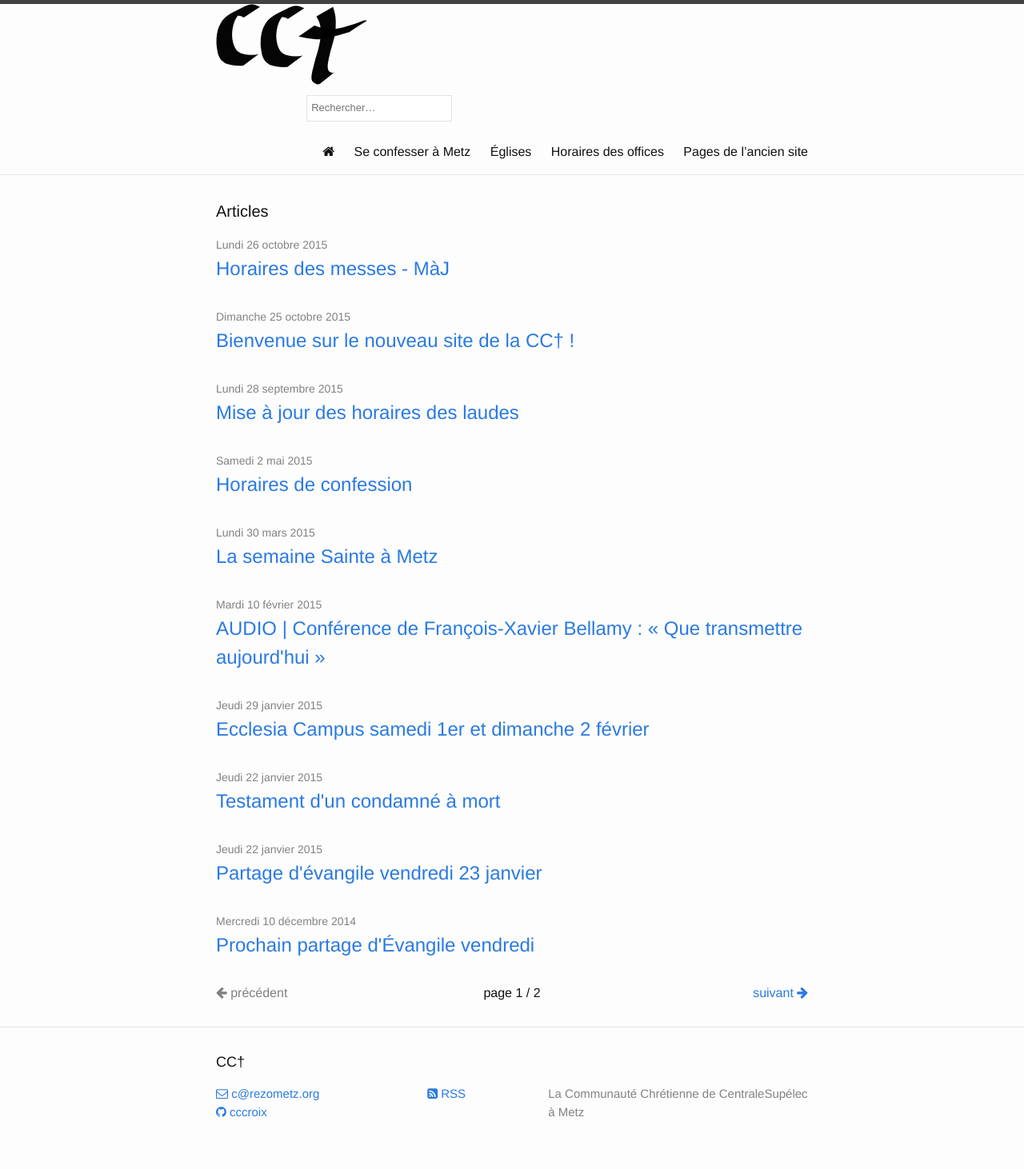
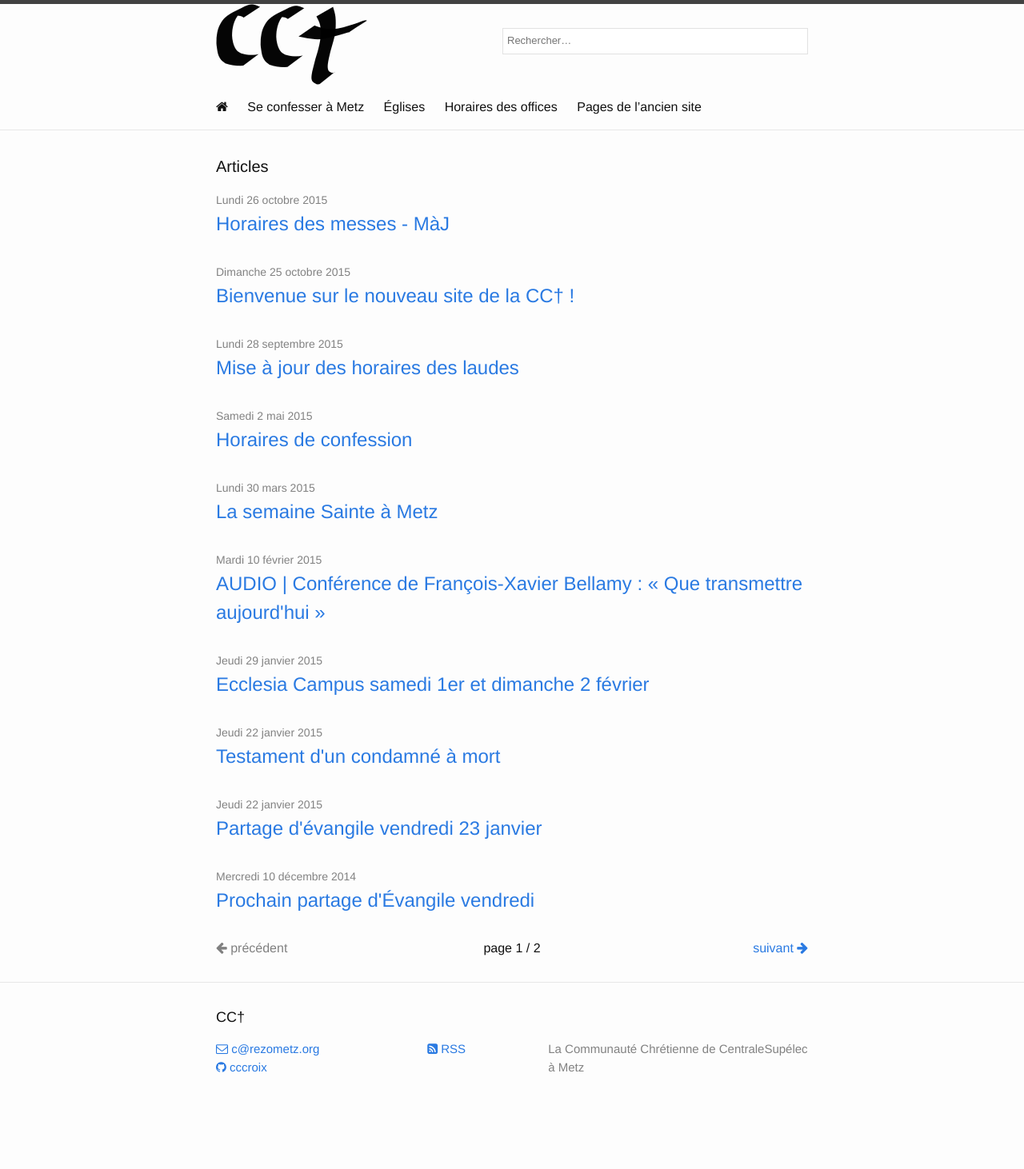
Before and after one commit to cccroix/cccroix.github.io, a Jekyll site: the page built from index.html, in a window 1280 px wide. Shown: the whole page at 80% size. Built offline with Jekyll 4.4.1, drawn with Linux system fonts in a browser that asks for light colours; nearby versions of some CDN libraries; the list of posts is cut into pages by our own code; after the commit the page ends 1406 px from its top, so only the background shows below that.

Commit message:
adapts the css to the wider navbar

```diff
--- a/_includes/head.html
+++ b/_includes/head.html
@@ -6,6 +6,7 @@
   <title>{% if page.title %}{{ page.title }}{% else %}{{ site.title }}{% endif %}</title>
   <meta name="description" content="{% if page.excerpt %}{{ page.excerpt | strip_html | strip_newlines | truncate: 160 }}{% else %}{{ site.description }}{% endif %}">
 
+  <link href="{{ "/css/tipuesearch.css" | prepend: site.baseurl }}" rel="stylesheet">
   <link rel="stylesheet" href="{{ "/css/main.css" | prepend: site.baseurl }}">
   <link rel="stylesheet" href="https://maxcdn.bootstrapcdn.com/font-awesome/4.4.0/css/font-awesome.min.css">
   <link rel="canonical" href="{{ page.url | replace:'index.html','' | prepend: site.baseurl | prepend: site.url }}">
@@ -13,6 +14,5 @@
 
 <!-- Tipue search-->
   <script src="https://ajax.googleapis.com/ajax/libs/jquery/2.1.4/jquery.min.js"></script>
-  <link href="{{ "/css/tipuesearch.css" | prepend: site.baseurl }}" rel="stylesheet">
 
 </head>
--- a/_includes/header.html
+++ b/_includes/header.html
@@ -3,6 +3,10 @@
   <div class="wrapper">
 
     <a class="site-title" href="{{ site.baseurl }}/"><img src="{{ site.baseurl }}/img/cc+.png" alt="{{ site.title }}"></a>
+
+      <form action="{{ site.baseurl}}/search.html">
+	<input type="text" name="q" class="nav" id="tipue_search_input" placeholder="Rechercher…" autocomplete="off" required>
+	</form>
 
     <nav class="site-nav">
       <a href="#" class="menu-icon">
@@ -15,9 +19,6 @@
 
       <div class="trigger">
 
-      <form action="{{ site.baseurl}}/search.html">
-	<input type="text" name="q" id="tipue_search_input" placeholder="Rechercher…" autocomplete="off" required>
-	</form>
 
 	     <a class="page-link" href="{{ site.baseurl }}/"><i class="fa fa-home"></i></a>
         {% for page in site.pages %}
--- a/_sass/_layout.scss
+++ b/_sass/_layout.scss
@@ -23,8 +23,15 @@
     }
 }
 
+#tipue_search_input.nav {
+    margin-top: 30px;
+    margin-bottom: 30px;
+    float: right;
+    width: 50%;
+}
+
 .site-nav {
-    float: right;
+    float: left;
     line-height: 56px;
 
     .menu-icon {
--- a/index.html
+++ b/index.html
@@ -12,41 +12,7 @@ nav: false
     {% for post in paginator.posts %}
       <li>
         <span class="post-meta">
-            {% assign dy = post.date | date: "%a" %}
-            {% case dy %}
-                {% when "Mon" %}Lundi
-                {% when "Tue" %}Mardi
-                {% when "Wed" %}Mercredi
-                {% when "Thu" %}Jeudi
-                {% when "Fri" %}Vendredi
-                {% when "Sat" %}Samedi
-                {% when "Sun" %}Dimanche
-            {% else %}{{ dy }}
-            {% endcase %}
-
-            {% assign d = post.date | date: "%-d"  %}
-            {% case d %}
-                {% when '1' %}{{ d }}er
-                {% else %}{{ d }}
-            {% endcase %}
-
-            {% assign m = post.date | date: "%-m" %}
-            {% case m %}
-                {% when '1' %}janvier
-                {% when '2' %}février
-                {% when '3' %}mars
-                {% when '4' %}avril
-                {% when '5' %}mai
-                {% when '6' %}juin
-                {% when '7' %}juillet
-                {% when '8' %}août
-                {% when '9' %}septembre
-                {% when '10' %}octobre
-                {% when '11' %}novembre
-                {% when '12' %}décembre
-            {% endcase %}
-
-            {{ post.date | date: '%Y' }}
+            {% include date.html date=post.date %}
         </span>
 
         <h2>
```
